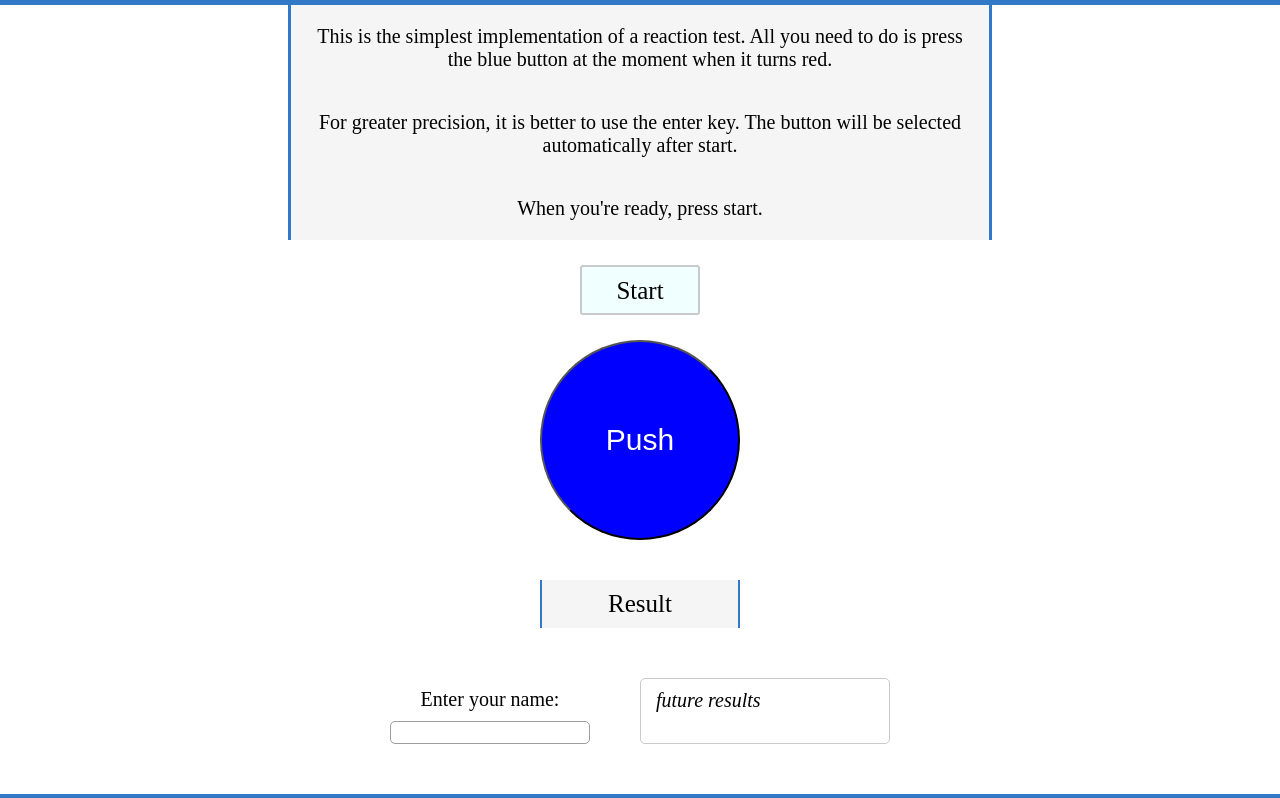
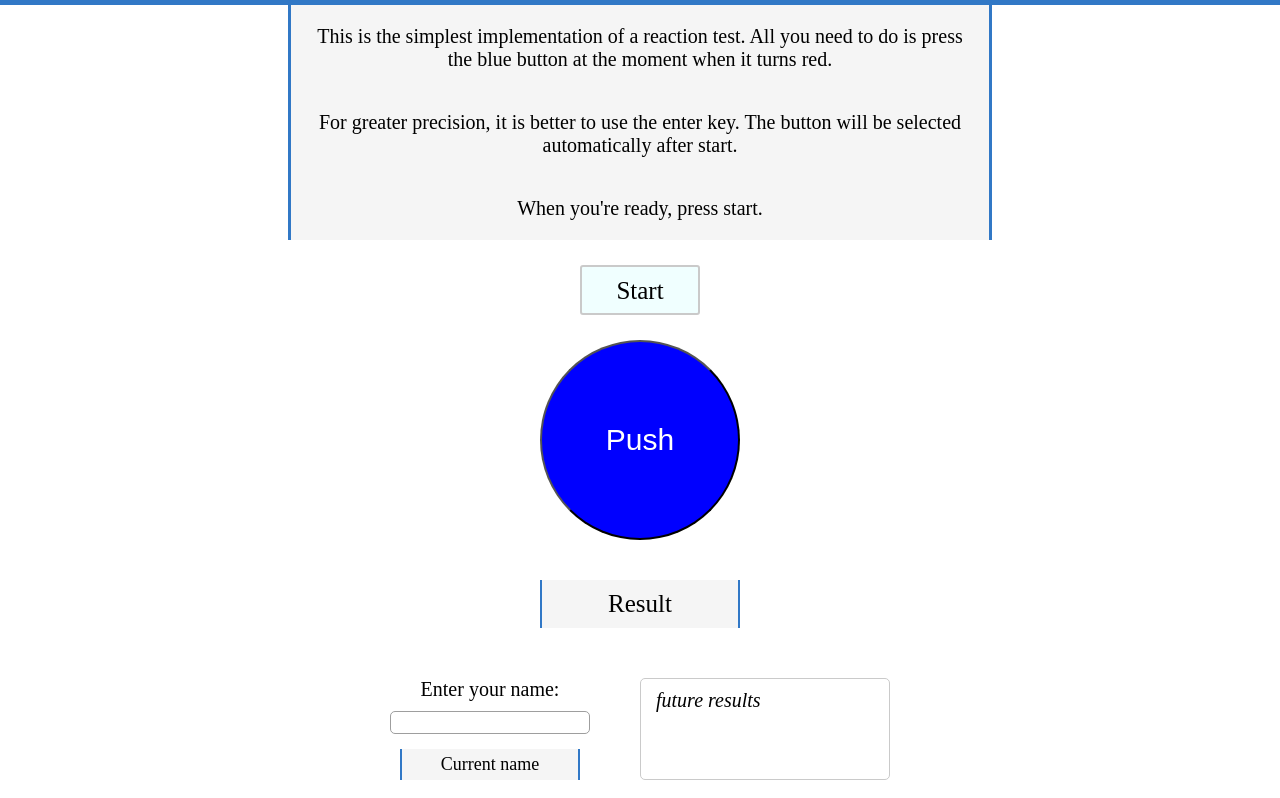
Before and after one commit to ReWired25/reaction-test, a plain HTML site: page index.html in a window 1280 px wide. Shown: the part 98-896 px from the top of the page. Drawn offline with Linux system fonts and the light colour scheme.

Commit message:
feat: add current name functional

```diff
--- a/index.html
+++ b/index.html
@@ -25,6 +25,7 @@
             <div class="username">
                 <p class="username-head">Enter your name:</p>
                 <input type="text" class="username-input">
+                <p class="current-name">Current name</p>
             </div>
             <div class="results-table">
                 <div class="results-heads">
--- a/script.js
+++ b/script.js
@@ -1,6 +1,7 @@
 const startButton = document.querySelector('.start-button');
 const centralButton = document.querySelector('.central-button');
 const result = document.querySelector('.result');
+const currentName = document.querySelector('.current-name');
 
 const usernameInput = document.querySelector('.username-input');
 const cellHead = document.querySelectorAll('.cell-head');
@@ -16,6 +17,8 @@ let resultArr = [];
 usernameInput.addEventListener('keyup', (item) => {
     if (item.keyCode === 13) {
         username = usernameInput.value;
+        currentName.innerHTML = `Current name: ${username}`;
+        usernameInput.value = '';
     }
 })
 
--- a/style.css
+++ b/style.css
@@ -88,7 +88,6 @@ h1 {
 }
 
 .username-head {
-    margin-top: 10px;
     text-align: center;
     font-size: 20px;
 }
@@ -106,6 +105,18 @@ h1 {
 .username-input:focus {
     outline: 2px solid #3178c6;
     box-shadow: 0px 0px 5px #3178c6;
+}
+
+.current-name {
+    margin: 15px auto 0px auto;
+    width: 180px;
+    padding: 5px 10px;
+    overflow: hidden;
+    font-size: 18px;
+    text-align: center;
+    background-color: #f5f5f5;
+    border-left: 2px solid #3178c6;
+    border-right: 2px solid #3178c6;
 }
 
 .results-chart {
```
